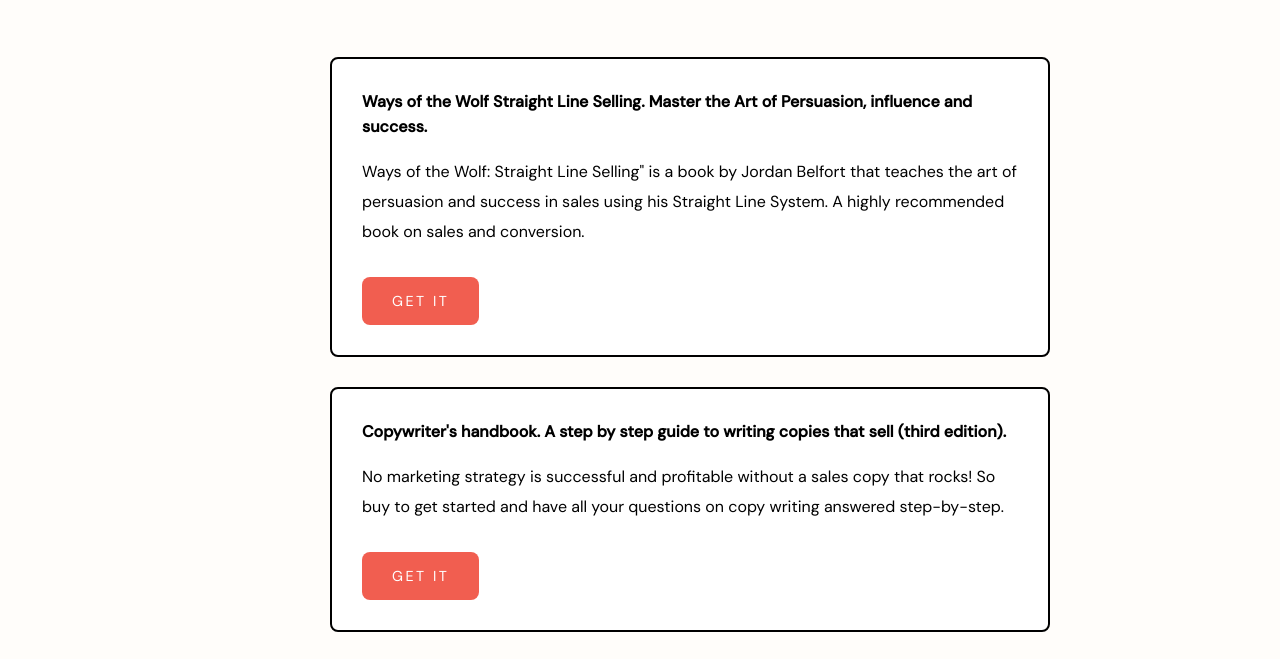
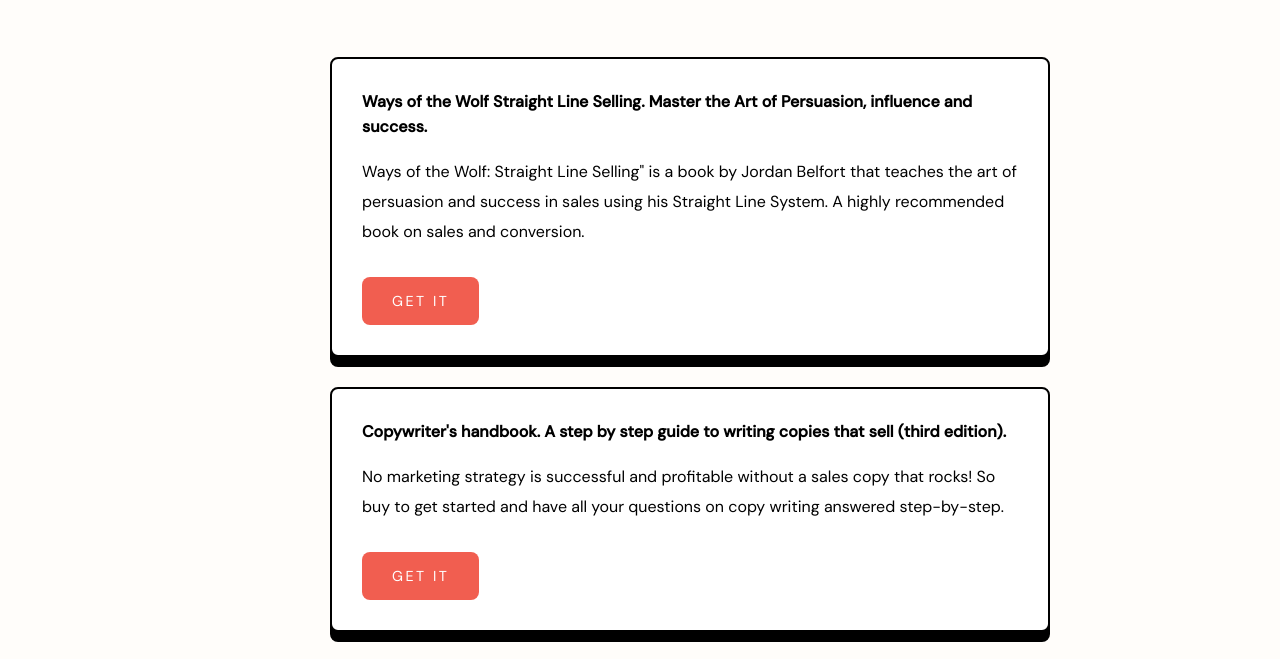
Before and after one commit to chukwuani/TheDepthsDAO, a plain HTML site: page Imakwa/books/index.html in a window 1280 px wide. Shown: the part 88-747 px from the top of the page. Drawn offline with nearby package versions, Linux system fonts and the light colour scheme.

Commit message:
New Styles 💅

```diff
--- a/Imakwa/books/style.css
+++ b/Imakwa/books/style.css
@@ -10,12 +10,12 @@
     transition: all .3s cubic-bezier(.7, 0, .3, 1);
     margin-top: 30px;
     cursor: pointer;
+    box-shadow: 0px 10px 0px 0px #000;
 }
 
-.books-container:hover{
-    box-shadow: 0px 10px 0px 0px #000;
+/* .books-container:hover{
     translate: 0 -20px;
-}
+} */
 
 
 .main-section{
--- a/Imakwa/style.css
+++ b/Imakwa/style.css
@@ -27,9 +27,10 @@ a{
     background-color: var(--Off-white);
     display: flex;
     align-items: center;
-    justify-content: center;
+    justify-content: space-around;
     flex-direction: column;
     padding: 40px 0 50px 100px;
+    min-height: 100vh;
 }
 
 header{
```
